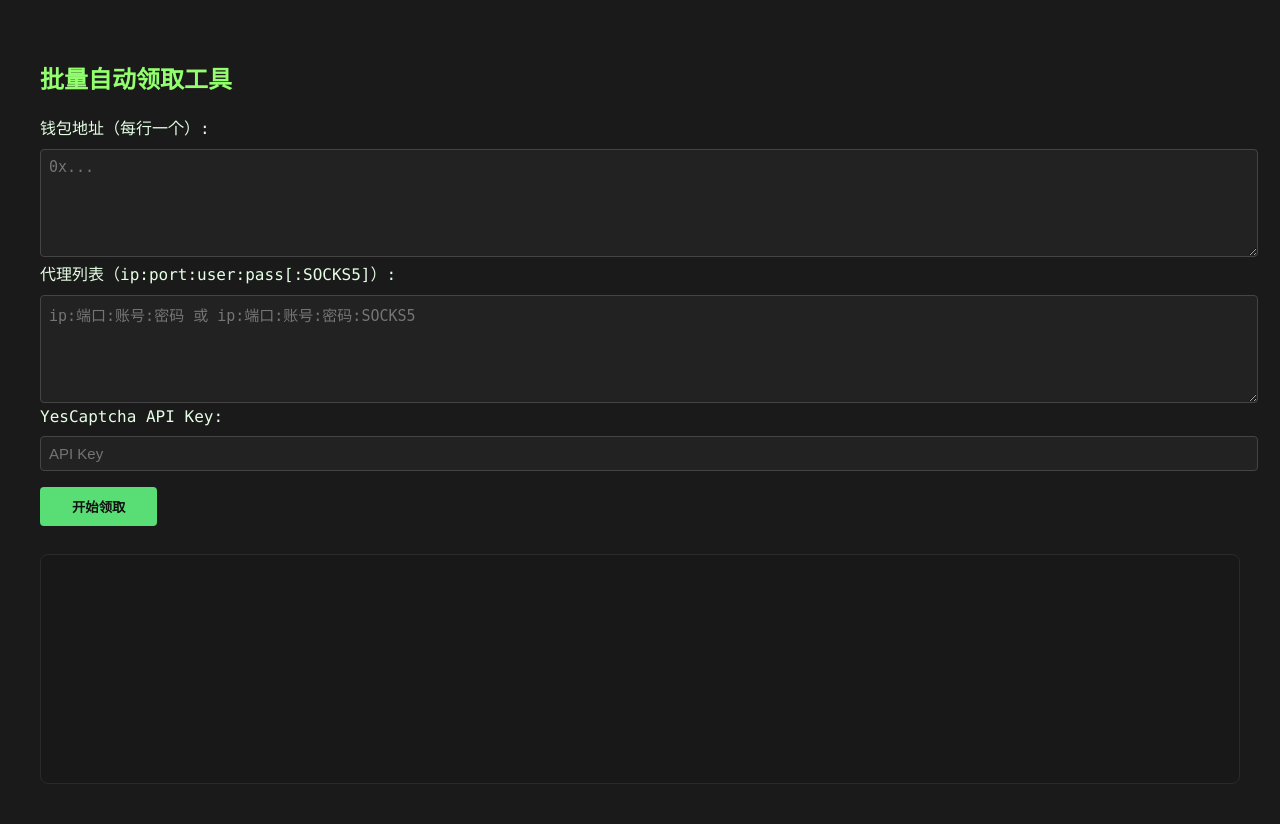
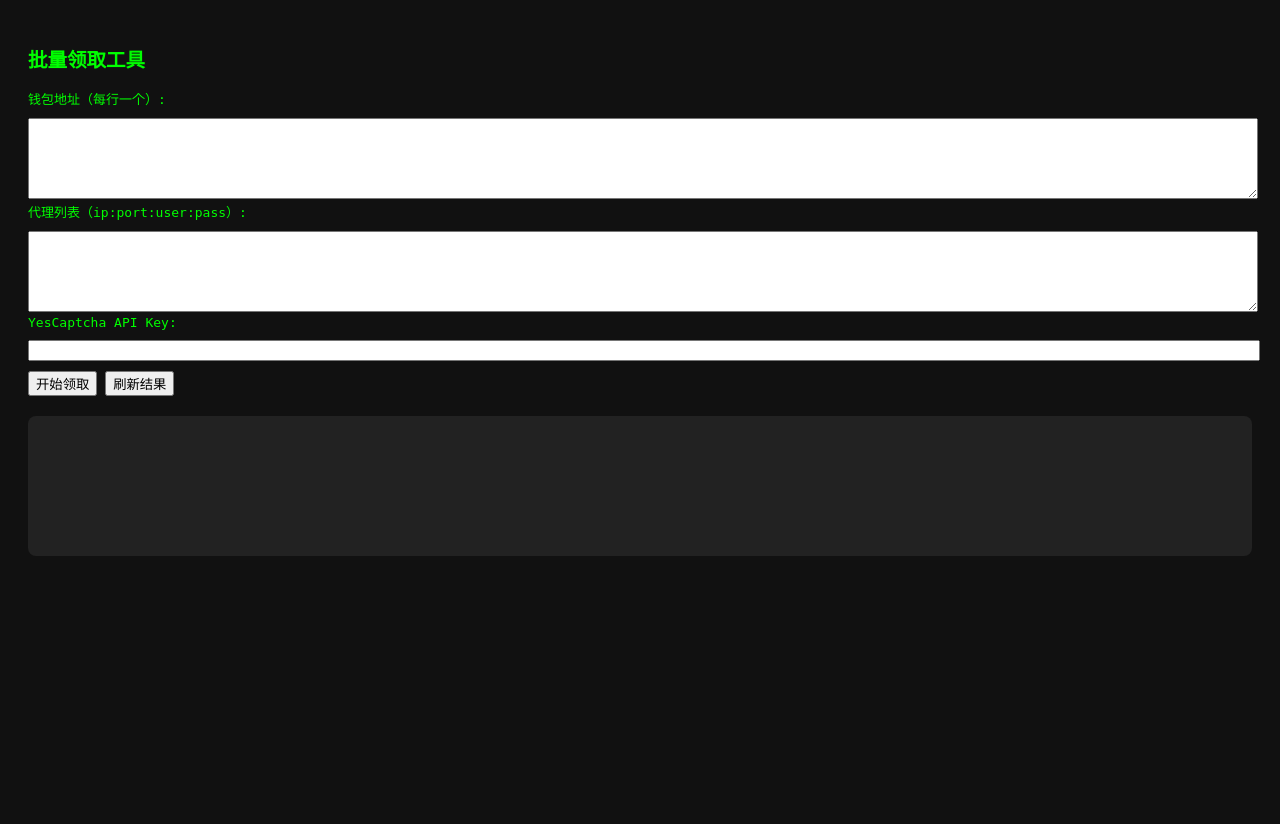
Before and after one commit to fishman6666/faucet-automation, a Flask app: page / in a window 1280 px wide. After the commit the page ends 556 px from the top, so only its background shows below. Run offline with Flask 3, Linux system fonts and the light colour scheme.

Commit message:
index.html

```diff
--- a/templates/index.html
+++ b/templates/index.html
@@ -2,65 +2,67 @@
 <html>
 <head>
   <meta charset="utf-8">
-  <title>批量自动领取</title>
+  <title>批量领取</title>
   <style>
-    body { background: #1a1a1a; color: #e5ffe5; font-family: "Consolas", "Menlo", monospace; padding: 32px; }
-    h2 { color: #93ff6f; }
-    textarea, input { width: 100%; margin-top: 10px; background: #222; color: #8ffe8f; border: 1px solid #444; border-radius: 4px; padding: 8px; font-size: 15px; }
-    button { background: #59dd75; color: #111; border: none; border-radius: 4px; padding: 10px 32px; margin-top: 16px; font-weight: bold; cursor: pointer; }
-    button:active { background: #338744; }
-    #output { white-space: pre-wrap; margin-top: 28px; background: #181818; border: 1px solid #2a2a2a; border-radius: 8px; min-height: 200px; padding: 14px; font-size: 15px; }
-    .txhash { color: #ffe066; font-weight: bold; }
-    .fail { color: #ff5e5e; }
-    .heartbeat { color: #27bbff; }
-    .success { color: #6cff70; }
+    body { font-family: monospace; background: #111; color: #0f0; padding: 20px; }
+    textarea, input { width: 100%; margin-top: 10px; }
+    #output { white-space: pre-wrap; margin-top: 20px; background: #222; border-radius: 8px; padding: 10px; min-height: 120px;}
+    .success { color: #0f0; }
+    .fail { color: #f44; }
+    .txhash { color: #1ed760; text-decoration: underline; }
+    .address { color: #c2e; }
+    .proxy { color: #5af; }
   </style>
 </head>
 <body>
-  <h2>批量自动领取工具</h2>
-  <form id="mainForm" autocomplete="off">
+  <h2>批量领取工具</h2>
+  <form id="mainForm">
     <label>钱包地址（每行一个）:</label><br>
-    <textarea id="addresses" rows="5" placeholder="0x..."></textarea><br>
-    <label>代理列表（ip:port:user:pass[:SOCKS5]）:</label><br>
-    <textarea id="proxies" rows="5" placeholder="ip:端口:账号:密码 或 ip:端口:账号:密码:SOCKS5"></textarea><br>
+    <textarea id="addresses" rows="5"></textarea><br>
+    <label>代理列表（ip:port:user:pass）:</label><br>
+    <textarea id="proxies" rows="5"></textarea><br>
     <label>YesCaptcha API Key:</label><br>
-    <input id="clientKey" placeholder="API Key"><br>
+    <input id="clientKey"><br>
     <button type="submit">开始领取</button>
+    <button type="button" id="queryHistory" style="margin-top: 10px;">刷新结果</button>
   </form>
   <div id="output"></div>
   <script>
-    const output = document.getElementById("output");
-    let evtSource = null;
-
-    function addLine(line) {
-      // 彩色高亮处理
-      line = line
-        .replace(/领取成功！Txhash: <span class='txhash'>([^<]+)<\/span>/g,
-            "<span class='success'>🎉 领取成功！Txhash: <span class='txhash'>$1</span></span>")
-        .replace(/^❌.*失败.*/gm, txt => `<span class='fail'>${txt}</span>`)
-        .replace(/^\[心跳\].*/gm, txt => `<span class='heartbeat'>${txt}</span>`);
-      output.innerHTML += line + "\n";
-      output.scrollTop = output.scrollHeight; // 自动滚动到底部
+    function renderResults(results) {
+      let html = '';
+      for (const row of results) {
+        html +=
+          `<div>
+            <span class="address">${row.address}</span>
+            <span class="proxy"> [${row.proxy}]</span>
+            <span class="${row.success ? 'success' : 'fail'}">${row.msg}</span>
+            ${row.txhash ? `<span class="txhash">Txhash: <a href="https://testnet.bscscan.com/tx/${row.txhash}" target="_blank">${row.txhash}</a></span>` : ''}
+          </div>\n`;
+      }
+      document.getElementById("output").innerHTML = html;
     }
 
     document.getElementById("mainForm").onsubmit = function(e) {
       e.preventDefault();
-      if (evtSource) evtSource.close();
-      output.innerHTML = "开始连接...\n";
       const addresses = document.getElementById("addresses").value;
       const proxies = document.getElementById("proxies").value;
       const clientKey = document.getElementById("clientKey").value;
-      const params = new URLSearchParams({ addresses, proxies, client_key: clientKey });
-      evtSource = new EventSource(`/run?${params.toString()}`);
+      document.getElementById("output").textContent = "领取中，请稍候...\n";
+      fetch('/run', {
+        method: 'POST',
+        headers: {'Content-Type': 'application/x-www-form-urlencoded'},
+        body: new URLSearchParams({ addresses, proxies, client_key: clientKey })
+      })
+      .then(r => r.json())
+      .then(res => renderResults(res.results))
+      .catch(err => { document.getElementById("output").textContent = "❌ 提交失败 " + err; });
+    };
 
-      evtSource.onmessage = function(e) {
-        addLine(e.data);
-      };
-      evtSource.onerror = function(e) {
-        // 连接结束，无需统一提示，静默关闭即可
-        evtSource && evtSource.close();
-      };
-    }
+    document.getElementById("queryHistory").onclick = function() {
+      fetch('/history')
+      .then(r => r.json())
+      .then(res => renderResults(res.results));
+    };
   </script>
 </body>
 </html>
```
